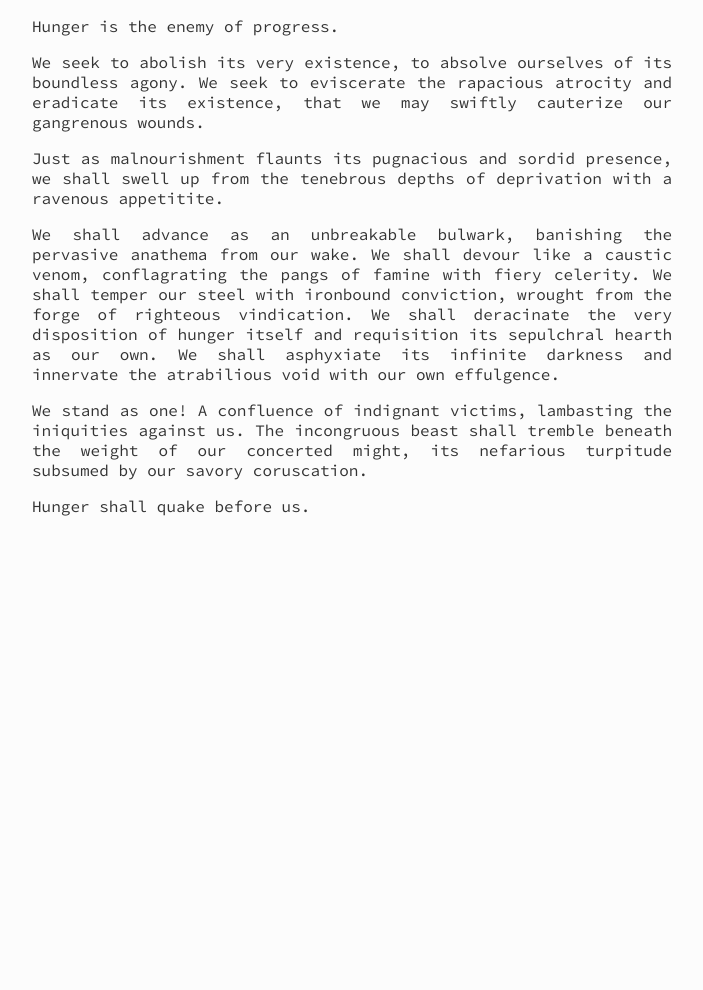
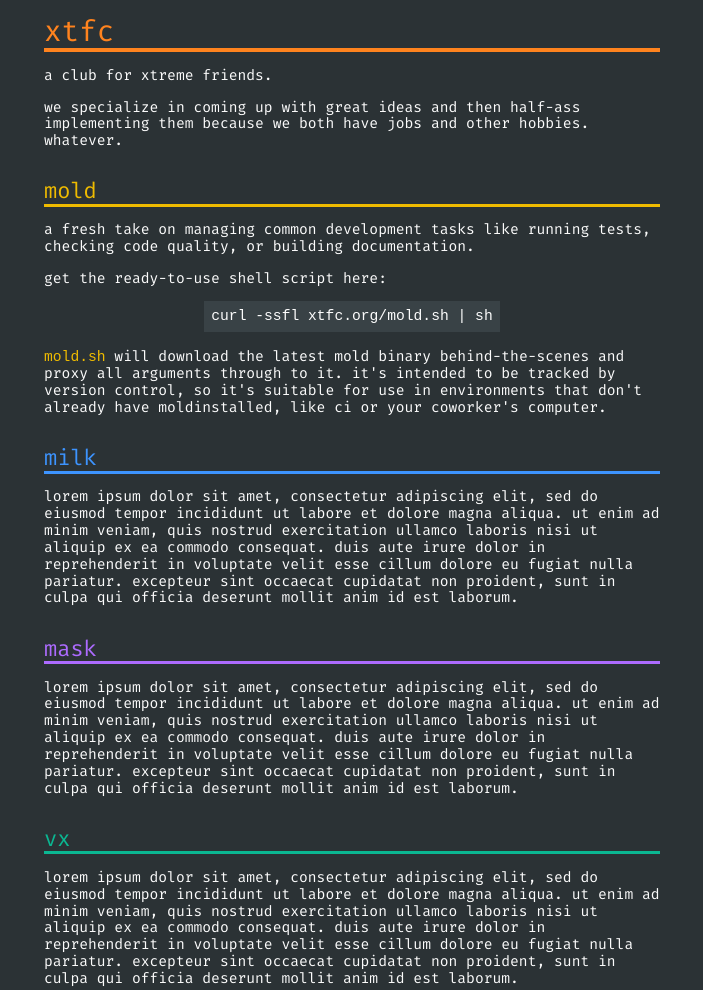
Before and after one commit to scizzorz/xtfc.org, a plain HTML site: page index.html in a window 1280 px wide. Shown: the whole page, without its empty margins (288-991 px from the left). Before the commit the page ends 800 px from the top, so only its background shows below. Drawn offline with nearby package versions, Linux system fonts and the light colour scheme.

Commit message:
Start redesigning site

```diff
--- a/index.html
+++ b/index.html
@@ -2,40 +2,90 @@
 <html lang="en">
   <head>
     <meta charset="utf-8">
-    <title>XTFC Manifesto</title>
-    <link rel="icon" type="image/png" href="/favicon.ico">
+    <title>xtfc</title>
+    <link rel="stylesheet" type="text/css" href="https://unpkg.com/normalize.css@8.0.1/normalize.css">
     <link rel="stylesheet" type="text/css" href="main.css">
+    <meta name="viewport" content="width=device-width, initial-scale=1">
   </head>
 
   <body>
     <div id="container">
-      <div id="manifesto">
+      <header class="xtfc">
+        <a href="https://github.com/xtfc">XTFC</a>
+      </header>
+      <p>
+        A club for Xtreme friends.
+      </p>
+      <p>
+        We specialize in coming up with great ideas and then half-ass
+        implementing them because we both have jobs and other hobbies.
+        Whatever.
+      <p>
+
+      <section>
+        <header class="mold">
+          <a href="https://github.com/xtfc/mold">Mold</a>
+        </header>
         <p>
-          Hunger is the enemy of progress.
+          A fresh take on managing common development tasks like running tests,
+          checking code quality, or building documentation.
         </p>
+        <p>Get the ready-to-use shell script here:</p>
+        <pre id="getmold"><code>curl -sSfL xtfc.org/mold.sh | sh</code></pre>
         <p>
-          We seek to abolish its very existence, to absolve ourselves of its boundless agony.
-          We seek to eviscerate the rapacious atrocity and eradicate its existence, that we may swiftly cauterize our gangrenous wounds.
+          <code class="mold">mold.sh</code> will download the latest Mold
+          binary behind-the-scenes and proxy all arguments through to it. It's
+          intended to be tracked by version control, so it's suitable for use
+          in environments that don't already have Moldinstalled, like CI or
+          your coworker's computer.
         </p>
+      </section>
+
+      <section>
+        <header class="milk">
+          <a href="https://github.com/scizzorz/milk">Milk</a>
+        </header>
         <p>
-          Just as malnourishment flaunts its pugnacious and sordid presence, we shall swell up from the tenebrous depths of deprivation with a ravenous appetitite.
+          Lorem ipsum dolor sit amet, consectetur adipiscing elit, sed do
+          eiusmod tempor incididunt ut labore et dolore magna aliqua. Ut enim
+          ad minim veniam, quis nostrud exercitation ullamco laboris nisi ut
+          aliquip ex ea commodo consequat. Duis aute irure dolor in
+          reprehenderit in voluptate velit esse cillum dolore eu fugiat nulla
+          pariatur. Excepteur sint occaecat cupidatat non proident, sunt in
+          culpa qui officia deserunt mollit anim id est laborum.
         </p>
+      </section>
+
+      <section>
+        <header class="mask">
+          <a href="https://github.com/scizzorz/mask">Mask</a>
+        </header>
         <p>
-          We shall advance as an unbreakable bulwark, banishing the pervasive anathema from our wake.
-          We shall devour like a caustic venom, conflagrating the pangs of famine with fiery celerity.
-          We shall temper our steel with ironbound conviction, wrought from the forge of righteous vindication.
-          We shall deracinate the very disposition of hunger itself and requisition its sepulchral hearth as our own.
-          We shall asphyxiate its infinite darkness and innervate the atrabilious void with our own effulgence.
+          Lorem ipsum dolor sit amet, consectetur adipiscing elit, sed do
+          eiusmod tempor incididunt ut labore et dolore magna aliqua. Ut enim
+          ad minim veniam, quis nostrud exercitation ullamco laboris nisi ut
+          aliquip ex ea commodo consequat. Duis aute irure dolor in
+          reprehenderit in voluptate velit esse cillum dolore eu fugiat nulla
+          pariatur. Excepteur sint occaecat cupidatat non proident, sunt in
+          culpa qui officia deserunt mollit anim id est laborum.
         </p>
+      </section>
+
+      <section>
+        <header class="vx">
+          <a href="https://github.com/philipdexter/vx">vx</a>
+        </header>
         <p>
-          We stand as one!
-          A confluence of indignant victims, lambasting the iniquities against us.
-          The incongruous beast shall tremble beneath the weight of our concerted might, its nefarious turpitude subsumed by our savory coruscation.
+          Lorem ipsum dolor sit amet, consectetur adipiscing elit, sed do
+          eiusmod tempor incididunt ut labore et dolore magna aliqua. Ut enim
+          ad minim veniam, quis nostrud exercitation ullamco laboris nisi ut
+          aliquip ex ea commodo consequat. Duis aute irure dolor in
+          reprehenderit in voluptate velit esse cillum dolore eu fugiat nulla
+          pariatur. Excepteur sint occaecat cupidatat non proident, sunt in
+          culpa qui officia deserunt mollit anim id est laborum.
         </p>
-        <p>
-          Hunger shall quake before us.
-        </p>
-      </div>
+      </section>
+
     </div>
   </body>
 </html>
--- a/main.css
+++ b/main.css
@@ -1,63 +1,139 @@
-.foreground{color:#333}
-.strong{color:#1a1a1a}
-.shade{color:gray}
-.background{color:#fcfcfc}
-.borders{color:#bfbfbf}
-.accent{color:#007fff}
-.hover{color:#004c99}
-@font-face{font-family:SourceCodePro;src:url(/source-code-pro.ttf)}
-.house{color:#7c72fd}
-.minotaur{color:red}
-.red{color:#ff8080}
-.orange{color:#ffbf80}
-.yellow{color:#ffff80}
-.green{color:#80ff80}
-.blue{color:#80bfff}
-.purple{color:#bf80ff}
-.strike{text-decoration:line-through}
-.shelldefault{color:#d9d9d9}
-.shell0{color:#2e3338}
-.shell1{color:#454c54}
-.shell2{color:#5c6670}
-.shell3{color:#737f8c}
-.shell4{color:#8f99a3}
-.shell5{color:#abb3ba}
-.shell6{color:#c7ccd1}
-.shell7{color:#e3e6e8}
-.shell8,.shellred{color:#ff4d6a}
-.shell9,.shellorange{color:#ffa64d}
-.shell10,.shellyellow{color:#e1ff4d}
-.shell11,.shellgreen{color:#6aff4d}
-.shell12,.shellseafoam{color:#4dffa6}
-.shell13,.shellcyan{color:#4de1ff}
-.shell14,.shellblue{color:#4da6ff}
-.shell15,.shellpurple{color:#a64dff}
-html{font-family:SourceCodePro,monospace;font-size:12pt;color:#333;background-color:#fcfcfc}
-html,body,#container{padding:0;margin:0}
-section{margin:0;padding:3em;line-height:1.5em;text-align:justify;box-sizing:border-box}
-h1,h2,h3{padding:0;margin:0;color:#1a1a1a}
-h1{font-size:2em;margin-bottom:.5em}
-h2{font-size:1.5em;margin-bottom:.67em}
-h3{font-size:1em;margin-bottom:1em}
-strong{color:#1a1a1a}
-p{margin:1em 0;padding:0}
-iframe,img{margin:1em auto;padding:0;display:block;max-width:40em;background-color:#f0f0f0;border:1px solid gray}
-blockquote,pre{display:block;margin:1em;border:1px solid #bfbfbf;background-color:#f0f0f0}
-blockquote{padding:1px .5em}
-blockquote small{display:block;color:gray;margin:1em 0;font-size:12pt}
-blockquote small:before{content:"~ "}
-pre{padding:1em .5em;white-space:pre-wrap;white-space:-moz-pre-wrap;white-space:-pre-wrap;white-space:-o-pre-wrap;word-wrap:break-word}
-pre code{display:block;border:none}
-code{background-color:#f0f0f0;display:inline-block;font-family:SourceCodePro;text-transform:none !important;border:1px solid #bfbfbf;padding:0 .3em;margin:1px 0}
-a{color:#007fff;text-decoration:none;transition:color .2s;-webkit-transition:color .2s;-moz-transition:color .2s;-o-transition:color .2s}
-a code{border-color:#bfbfbf}
-a:hover{color:#004c99}
-ul,ol{padding:0 1em 0 2em}
-table{width:100%;margin:1em 0}
-table th{text-align:left;text-transform:uppercase}
-table td{padding:.3em}
-.content{margin:1em 0;padding:0}
-hr{margin:.3em 0;border:none;border-bottom:1px solid #bfbfbf}
-#manifesto{width:40em;text-align:justify;margin:0 auto;font-family:SourceCodePro}
-#manifesto img{width:10em;border:none;background:none}
-#more{color:gray;width:50em;text-align:center;margin:5em auto;font-family:SourceCodePro;font-size:.8em}
+@import url('https://fonts.googleapis.com/css?family=Fira+Mono&display=swap');
+
+:root {
+  --base0: #2b3235;
+  --base1: #394246;
+  --base2: #495659;
+  --base3: #c7c5bb;
+  --base4: #e1dfda;
+  --base5: #fcfcfc;
+  --red: #ff4b42;
+  --orange: #ff831e;
+  --yellow: #efbb00;
+  --lime: #7ac600;
+  --green: #00c609;
+  --teal: #0bb792;
+  --cyan: #00aeb7;
+  --blue: #3d94ff;
+  --indigo: #757cff;
+  --purple: #ad6bff;
+  --magenta: #f542ff;
+  --pink: #ff32a3;
+}
+
+
+.base0 {color: var(--base0);}
+.base1 {color: var(--base1);}
+.base2 {color: var(--base2);}
+.base3 {color: var(--base3);}
+.base4 {color: var(--base4);}
+.base5 {color: var(--base5);}
+.red {color: var(--red);}
+.orange {color: var(--orange);}
+.yellow {color: var(--yellow);}
+.lime {color: var(--lime);}
+.green {color: var(--green);}
+.teal {color: var(--teal);}
+.cyan {color: var(--cyan);}
+.blue {color: var(--blue);}
+.indigo {color: var(--indigo);}
+.purple {color: var(--purple);}
+.magenta {color: var(--magenta);}
+.pink {color: var(--pink);}
+
+hr.base0 {border-color: var(--base0);}
+hr.base1 {border-color: var(--base1);}
+hr.base2 {border-color: var(--base2);}
+hr.base3 {border-color: var(--base3);}
+hr.base4 {border-color: var(--base4);}
+hr.base5 {border-color: var(--base5);}
+hr.red {border-color: var(--red);}
+hr.orange {border-color: var(--orange);}
+hr.yellow {border-color: var(--yellow);}
+hr.lime {border-color: var(--lime);}
+hr.green {border-color: var(--green);}
+hr.teal {border-color: var(--teal);}
+hr.cyan {border-color: var(--cyan);}
+hr.blue {border-color: var(--blue);}
+hr.indigo {border-color: var(--indigo);}
+hr.purple {border-color: var(--purple);}
+hr.magenta {border-color: var(--magenta);}
+hr.pink {border-color: var(--pink);}
+
+html {
+  font-family: 'Fira Mono', monospace;
+  font-size: 11pt;
+  color: var(--base5);
+  background-color: var(--base0);
+}
+
+#container {
+  width: 42em;
+  padding: 1em;
+  margin: 0 auto;
+  text-transform: lowercase;
+}
+
+@media (max-width: 44em) {
+  #container {
+    width: 32em;
+  }
+}
+
+@media (max-width: 34em) {
+  #container {
+    width: 22em;
+  }
+}
+
+header {
+  font-size: 2em;
+  border-width: 0 0 4px 0;
+  border-style: solid;
+}
+
+header a {
+  text-decoration: none;
+  color: inherit;
+}
+
+header a:hover {
+  text-decoration: none;
+  color: var(--base5);
+}
+
+section {
+  margin: 2em 0;
+}
+
+section > header {
+  font-size: 1.5em;
+  border-bottom: 3px;
+  border-style: solid;
+}
+
+section > section > header {
+  font-size: 1em;
+  border-bottom: 2px;
+  border-style: solid;
+}
+
+strong {color: var(--base4)}
+
+#getmold {
+  text-align: center;
+  margin: 1.5em;
+}
+
+#getmold code {
+  margin: 0 auto;
+  padding: 0.5em;
+  border: 1px solid var(--base0);
+  background-color: var(--base1);
+}
+
+.xtfc {color: var(--orange);}
+.mold {color: var(--yellow);}
+.milk {color: var(--blue);}
+.mask {color: var(--purple);}
+.vx {color: var(--teal);}
```
Also changed, not shown: source-code-pro.ttf (deleted).
